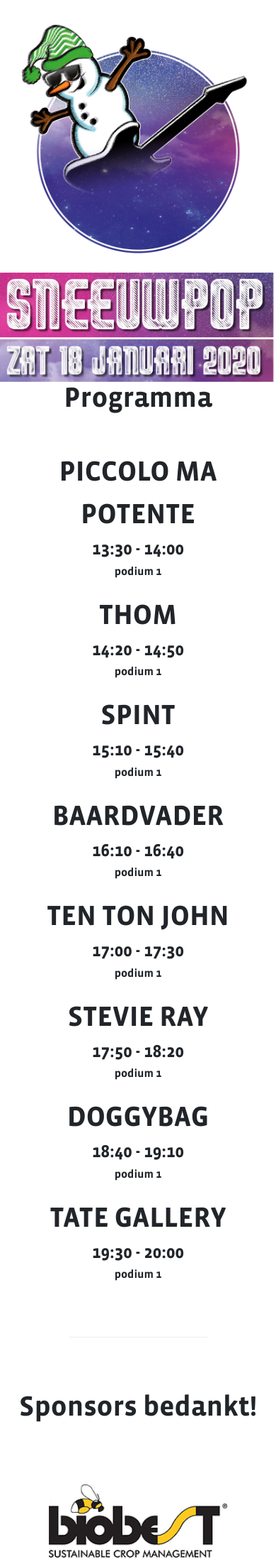
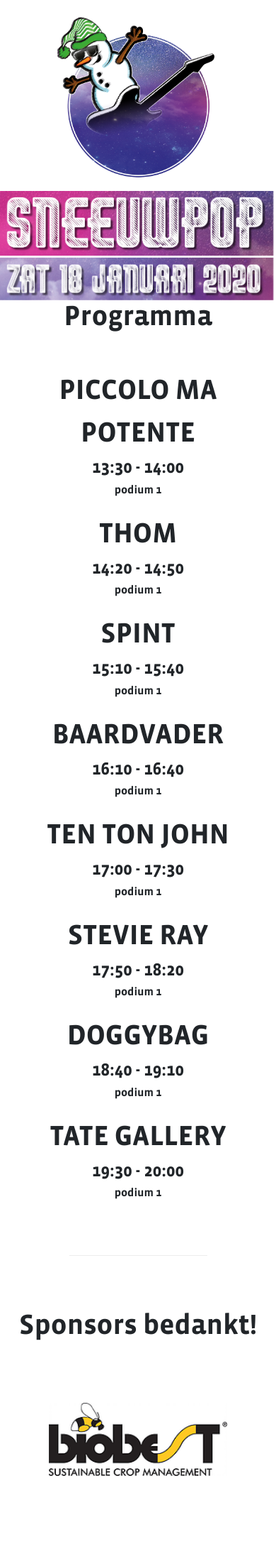
Before and after one commit to sneeuwpop-festival/sneeuwpop.nl, a Jekyll site: the page built from index.md, in a window 390 px wide. Shown: the top 2196 px of the page at 71% size. Built offline with Jekyll 4.4.1, drawn with Linux system fonts in a browser that asks for light colours.

Commit message:
Make mobile logo smaller

```diff
--- a/_sass/layout.scss
+++ b/_sass/layout.scss
@@ -30,7 +30,7 @@ hr {
   }
 
   .logo {
-    max-width: 100%;
+    width: 70%;
   }
 }
 
```
